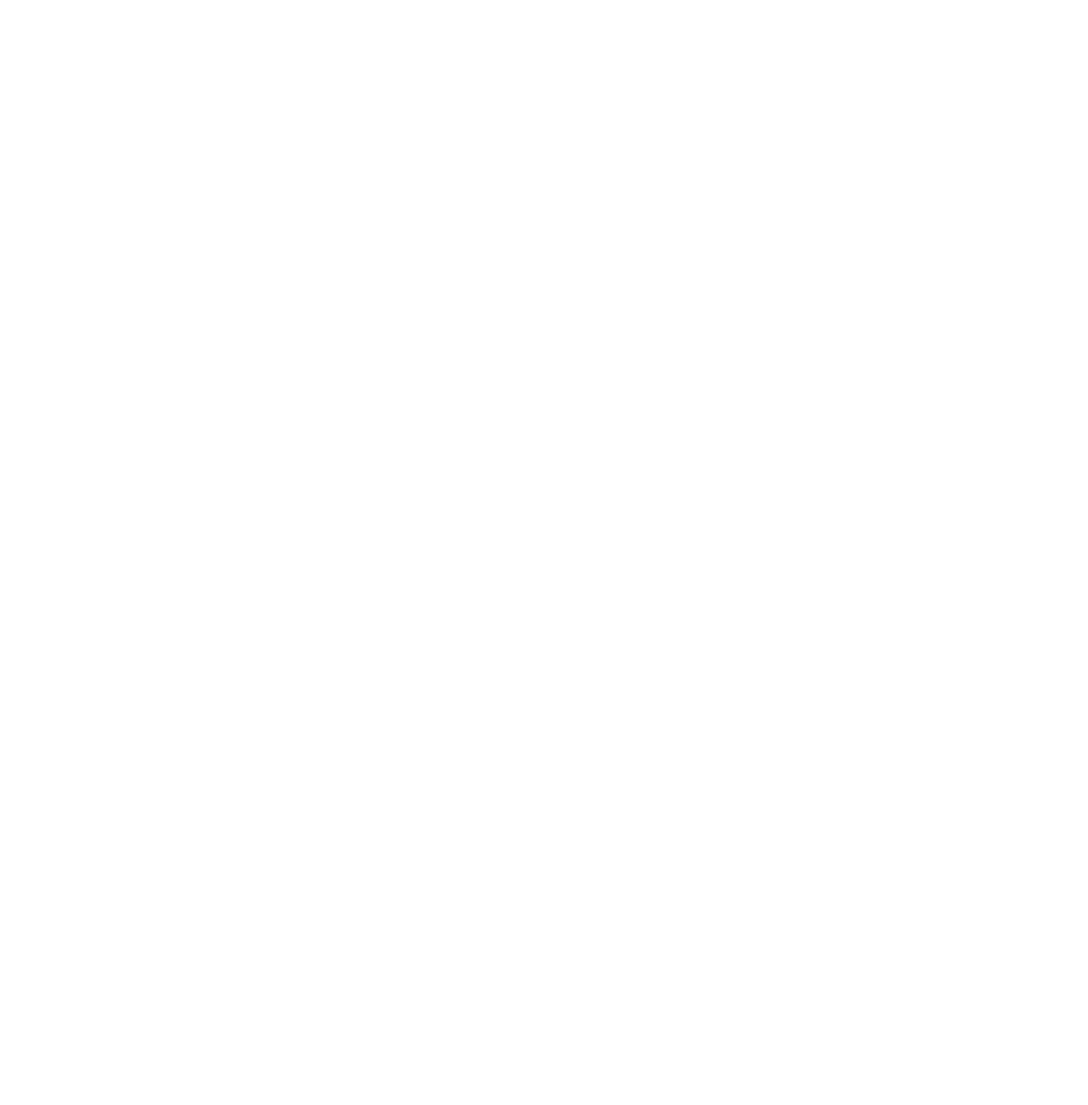
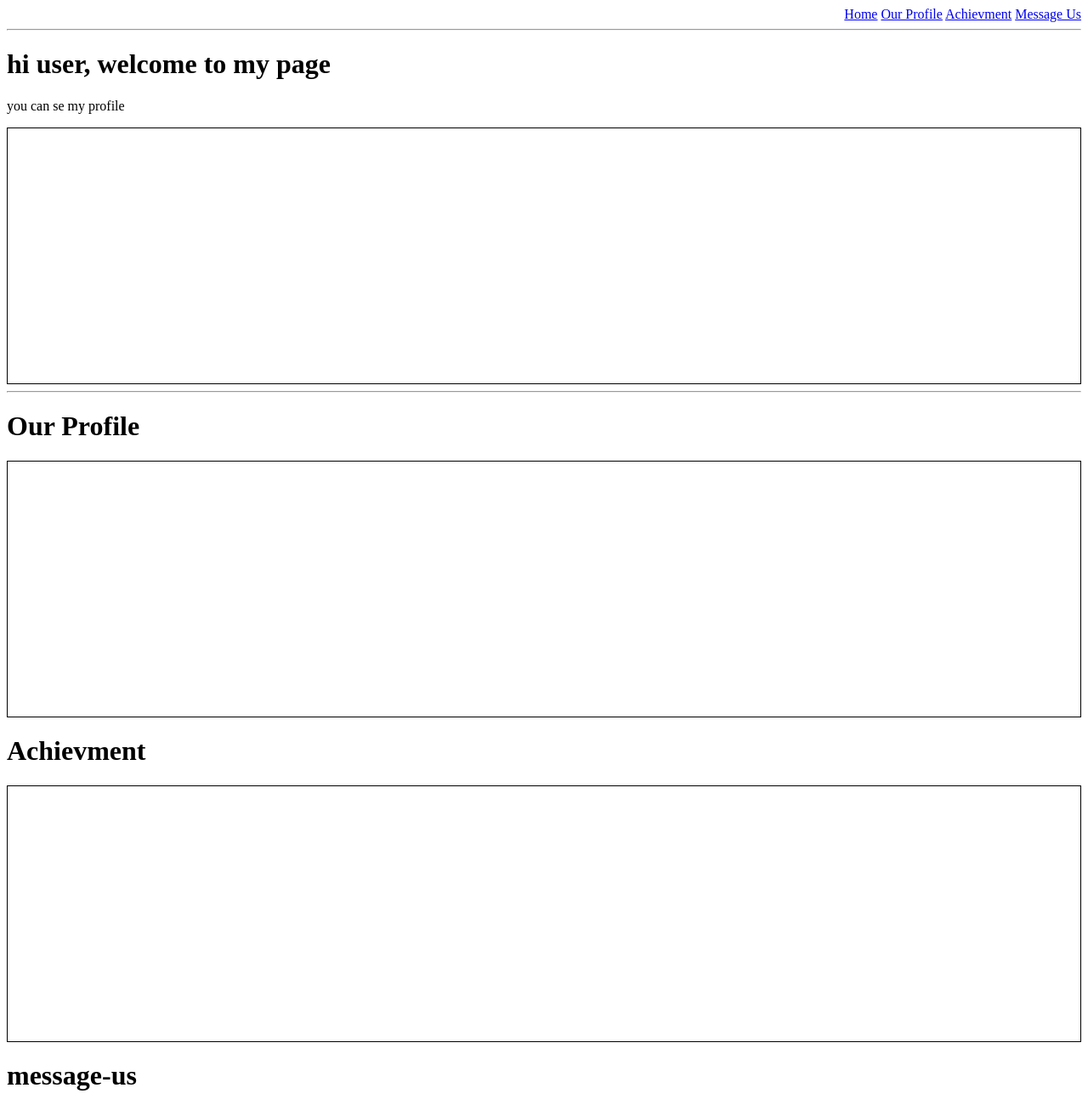
Before and after one commit to revou-fundamental-course/03-mar-25-RizkiaMeisya, a plain HTML site: page index.html in a window 1280 px wide. Shown: the top 1300 px of the page at 85% size. Before the commit the page ends 800 px from the top, so only its background shows below. Drawn offline with Linux system fonts and the light colour scheme.

Commit message:
update css

```diff
--- a/css/style.css
+++ b/css/style.css
@@ -1 +1,31 @@
 /* ini file css */
+
+.main-header{
+    display: flex;
+    justify-content: space-between;
+    align-items: center;
+}
+
+/* .main-logo{
+
+} */
+
+.banner-img{
+    border: 1px solid;
+    height: 300px;
+}
+
+.our-profile-content{
+    border: 1px solid;
+    height: 300px;
+}
+
+.achievment-content{
+    border: 1px solid;
+    height: 300px;
+}
+
+.message-us-content{
+    border: 1px solid;
+    height: 300px;
+}
--- a/index.html
+++ b/index.html
@@ -10,10 +10,63 @@
 
 <body>
     <!-- main header -->
-    <header></header>
+    <header class="main-header">
+        <!-- Logo Website -->
+        <div class="main-logo">
+
+        </div>
+
+        <!-- Navigation -->
+        <nav>
+            <a href="#home">Home</a>
+            <a href="#our-profile">Our Profile</a>
+            <a href="#achievment">Achievment</a>
+            <a href="#message-us">Message Us</a>
+        </nav>
+    </header>
+    <hr>
 
     <!-- main content -->
-    <main></main>
+    <main>
+        <!-- Home Content -->
+        <div id="home">
+            <header>
+                <h1>hi user, welcome to my page</h1>
+                <p>you can se my profile</p>
+            </header>
+            <div class="banner-img">
+
+            </div>
+        </div>
+        <hr/>
+        <!-- Our Profile Content -->
+        <div id="our-profile">
+            <header>
+                <h1>Our Profile</h1>
+            </header>
+
+            <div class="our-profile-content">
+            </div>
+        </div>
+        <!-- Achievment Content -->
+        <div id="achievment">
+            <header>
+                <h1>Achievment</h1>
+            </header>
+            <div class="achievment-content">
+            </div>
+
+        </div>
+        <!-- Message Us Content -->
+        <div id="message-us"></div>
+
+        <header>
+            <h1>message-us</h1>
+        </header>
+        <div class="message-us-content">
+        </div>
+
+    </main>
 
     <!-- footer -->
     <footer></footer>
```
